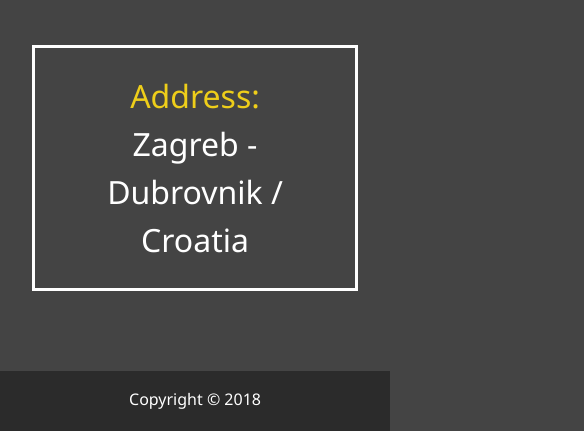
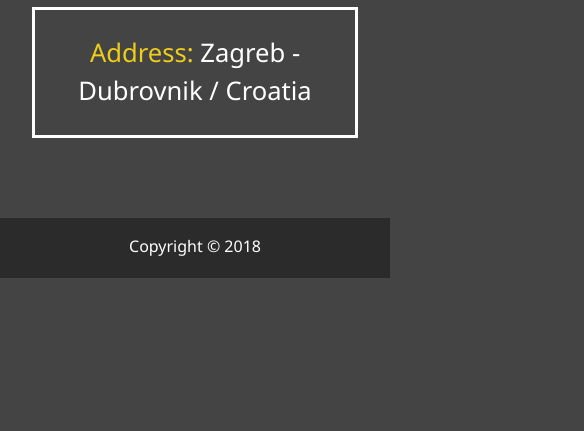
Before and after one commit to mateom88/mateom88.github.io, a plain HTML site: page contact.html in a window 390 px wide. Shown: the part 685-1116 px from the top of the page, 584 px wide, since content can reach past the window. After the commit the page ends 963 px from the top, so only its background shows below. Drawn offline with Linux system fonts and the light colour scheme.

Commit message:
font size / contact page

```diff
--- a/css/main.css
+++ b/css/main.css
@@ -381,6 +381,10 @@ main#home h1 {
 	.projects {
 		grid-template-columns: repeat(2, 1fr);
 	}
+
+	.boxes div {
+		font-size:1.6rem;
+	}
 }
 
 @media screen and (max-width: 500px) {
```
